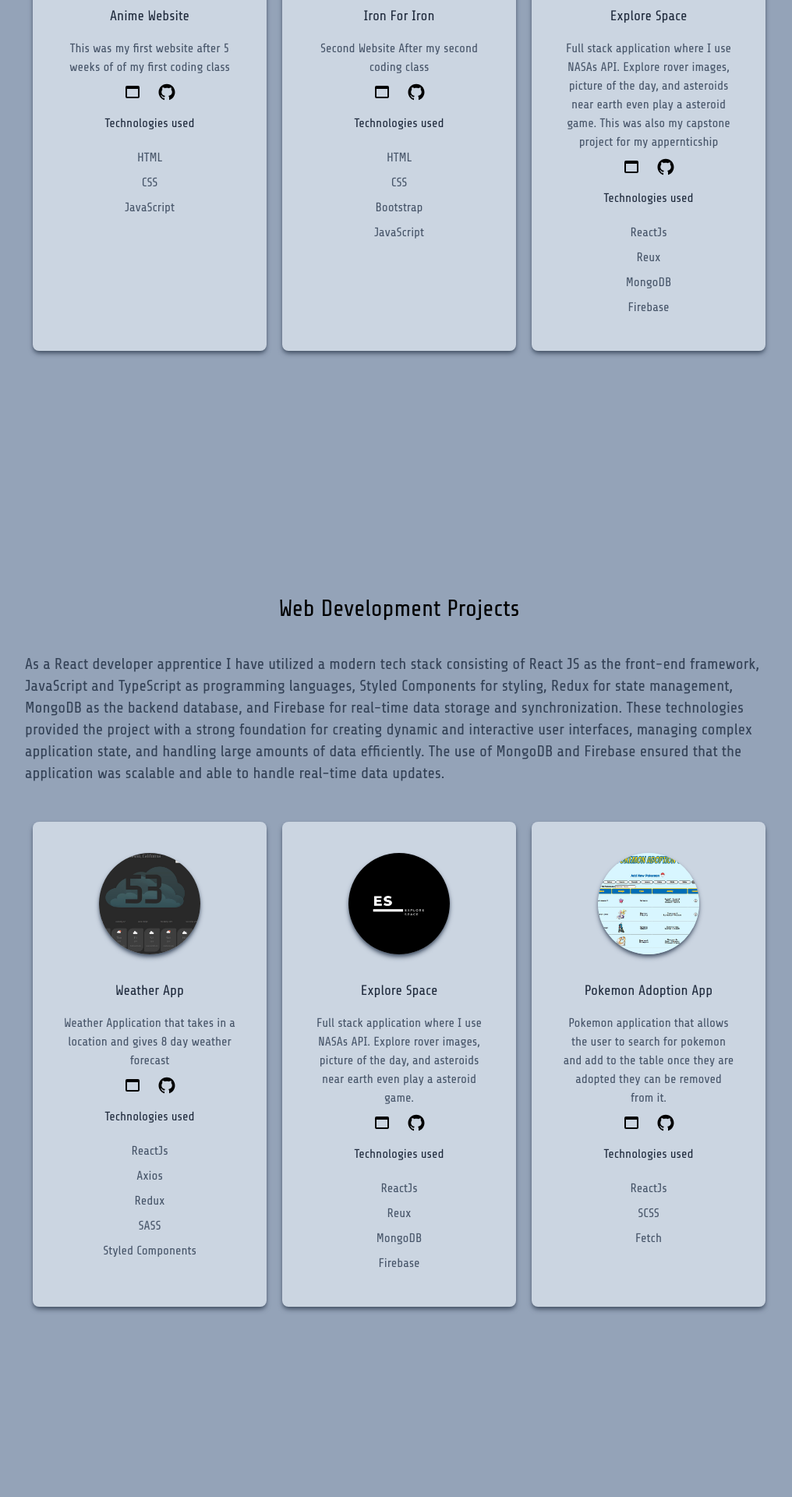
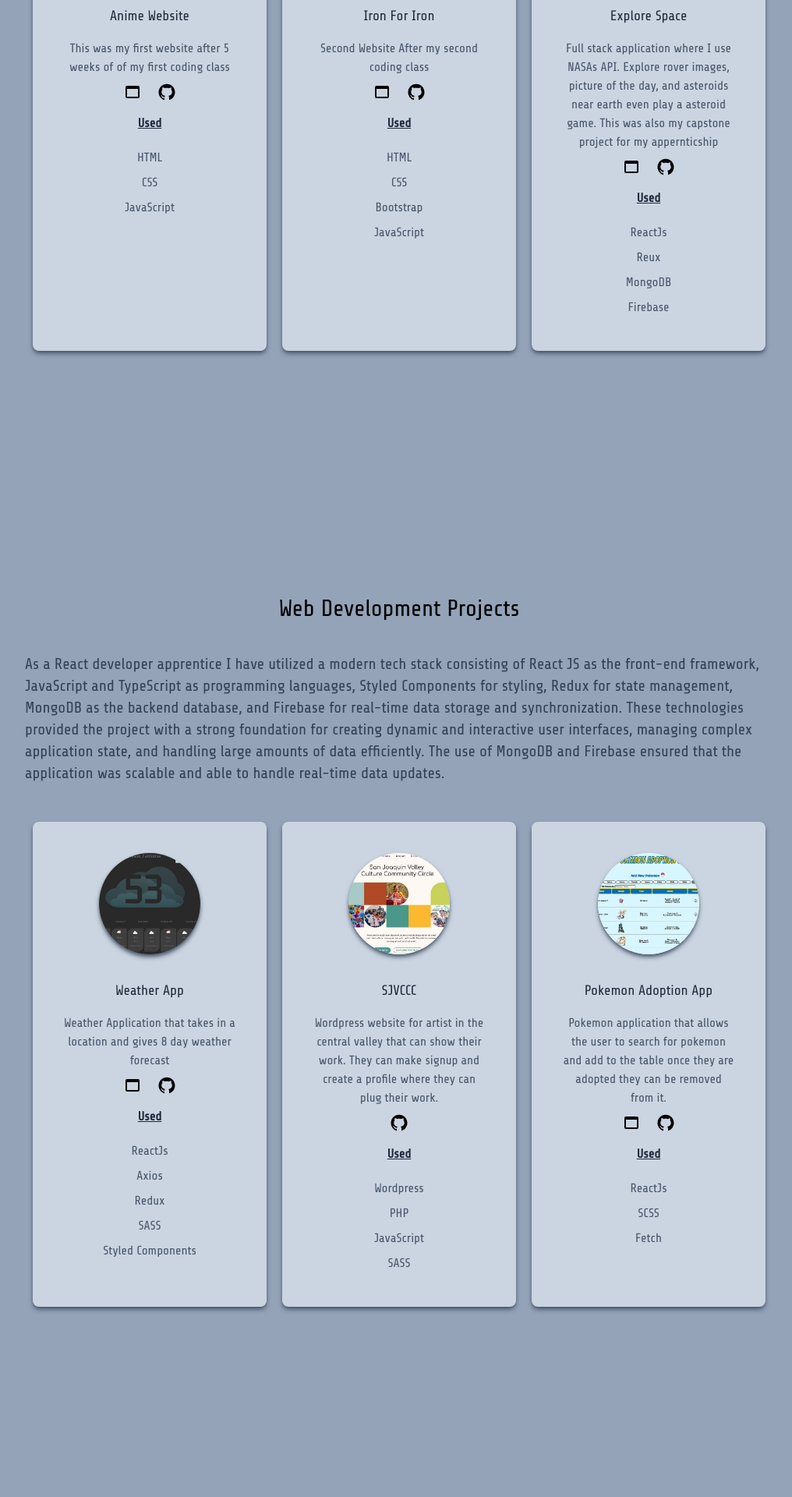
Before and after one commit to gildonnie/gildonnie.github.io, a Next.js app: page / in a window 1280 px wide. Shown: the part 2220-4140 px from the top of the page at 78% size, without its empty margins (128-1144 px from the left). Built offline with nearby package versions, Linux system fonts and the light colour scheme; a web font is replaced by a local one.

Commit message:
updated projects

```diff
--- a/pages/index.js
+++ b/pages/index.js
@@ -17,6 +17,7 @@ import Sql from '../public/SQL1.png';
 import Weather from '../public/weather.png';
 import Anime from '../public/anime.png';
 import Iron from '../public/iron.png';
+import ACTA from '../public/ACTA.png'
 
 export default function Home() {
 
@@ -170,7 +171,7 @@ export default function Home() {
                   <a className="mr-5 text-2xl hover:text-slate-700 dark:hover:text-slate-500" href="https://gildonnie.github.io/final-project/" target="_blank" rel="noreferrer"><MdOutlineWebAsset /></a>
                   <a className="text-2xl hover:text-slate-700 dark:hover:text-slate-500" href="https://github.com/gildonnie/final-project" target="_blank" rel="noreferrer"><AiFillGithub /></a>
                 </div>
-                <h4 className="py-4 text-slate-800 dark:text-slate-500">Technologies used</h4>
+                <h4 className="py-4 text-slate-800 dark:text-slate-500 font-bold underline underline-offset-1">Used</h4>
                 <p className="text-slate-600 py-1 dark:text-slate-400">HTML</p>
                 <p className="text-slate-600 py-1 dark:text-slate-400">CSS</p>
                 <p className="text-slate-600 py-1 dark:text-slate-400">JavaScript</p>
@@ -183,7 +184,7 @@ export default function Home() {
                   <a className="mr-5 text-2xl hover:text-slate-700 dark:hover:text-slate-500" href="https://gildonnie.github.io/" target="_blank" rel="noreferrer"><MdOutlineWebAsset /></a>
                   <a className="text-2xl hover:text-slate-700 dark:hover:text-slate-500" href="https://github.com/gildonnie/gildonnie.github.io" target="_blank" rel="noreferrer"><AiFillGithub /></a>
                 </div>
-                <h4 className="py-4 text-slate-800 dark:text-slate-500">Technologies used</h4>
+                <h4 className="py-4 text-slate-800 dark:text-slate-500 font-bold underline underline-offset-1">Used</h4>
                 <p className="text-slate-600 py-1 dark:text-slate-400">HTML</p>
                 <p className="text-slate-600 py-1 dark:text-slate-400">CSS</p>
                 <p className="text-slate-600 py-1 dark:text-slate-400">Bootstrap</p>
@@ -197,7 +198,7 @@ export default function Home() {
                   <a className="mr-5 text-2xl hover:text-slate-700 dark:hover:text-slate-500" href="https://capstone-nasa-app.herokuapp.com/" target="_blank" rel="noreferrer"><MdOutlineWebAsset /></a>
                   <a className="text-2xl hover:text-slate-700 dark:hover:text-slate-500" href="https://github.com/gildonnie/capstone-nasa-app" target="_blank" rel="noreferrer"><AiFillGithub /></a>
                 </div>
-                <h4 className="py-4 text-slate-800 dark:text-slate-500">Technologies used</h4>
+                <h4 className="py-4 text-slate-800 dark:text-slate-500 font-bold underline underline-offset-1">Used</h4>
                 <p className="text-slate-600 py-1 dark:text-slate-400">ReactJs</p>
                 <p className="text-slate-600 py-1 dark:text-slate-400">Reux</p>
                 <p className="text-slate-600 py-1 dark:text-slate-400">MongoDB</p>
@@ -219,7 +220,7 @@ export default function Home() {
                   <a className="mr-5 text-2xl hover:text-slate-700 dark:hover:text-slate-500" href="https://gildonnie.github.io/weather-app/" target="_blank" rel="noreferrer"><MdOutlineWebAsset /></a>
                   <a className="text-2xl hover:text-slate-700 dark:hover:text-slate-500" href="https://github.com/gildonnie/weather-app" target="_blank" rel="noreferrer"><AiFillGithub /></a>
                 </div>
-                <h4 className="py-4 text-slate-800 dark:text-slate-500">Technologies used</h4>
+                <h4 className="py-4 text-slate-800 dark:text-slate-500 font-bold underline underline-offset-1">Used</h4>
                 <p className="text-slate-600 py-1 dark:text-slate-400">ReactJs</p>
                 <p className="text-slate-600 py-1 dark:text-slate-400">Axios</p>
                 <p className="text-slate-600 py-1 dark:text-slate-400">Redux</p>
@@ -227,18 +228,17 @@ export default function Home() {
                 <p className="text-slate-600 py-1 dark:text-slate-400">Styled Components</p>
               </div>
               <div className="pro-contain bg-slate-300 text-center shadow-md shadow-slate-600 p-10 rounded-lg my-10 dark:shadow-gray-900 dark:shadow-lg dark:bg-gray-700">
-                <Image src={ES} alt="project-images" width={130} height={130} className="inline rounded-full shadow-md shadow-slate-600 dark:shadow-slate-800 "/>
-                <h3 className="text-slate-800 text-lg font-medium pt-8 pb-2 dark:text-slate-500">Explore Space</h3>
-                <p className="text-slate-600 py-2 dark:text-slate-400">Full stack application where I use NASAs API. Explore rover images, picture of the day, and asteroids near earth even play a asteroid game.</p>
+                <Image src={ACTA} alt="project-images" width={130} height={130} className="inline rounded-full shadow-md shadow-slate-600 dark:shadow-slate-800 "/>
+                <h3 className="text-slate-800 text-lg font-medium pt-8 pb-2 dark:text-slate-500">SJVCCC</h3>
+                <p className="text-slate-600 py-2 dark:text-slate-400">Wordpress website for artist in the central valley that can show their work. They can make signup and create a profile where they can plug their work.</p>
                 <div className="flex justify-center">
-                  <a className="mr-5 text-2xl hover:text-slate-700 dark:hover:text-slate-500" href="https://capstone-nasa-app.herokuapp.com/" target="_blank" rel="noreferrer"><MdOutlineWebAsset /></a>
-                  <a className="text-2xl hover:text-slate-700 dark:hover:text-slate-500" href="https://github.com/gildonnie/capstone-nasa-app" target="_blank" rel="noreferrer"><AiFillGithub /></a>
+                  <a className="text-2xl hover:text-slate-700 dark:hover:text-slate-500" href="https://github.com/Shift3/ACTA-SJVCCC" target="_blank" rel="noreferrer"><AiFillGithub /></a>
                 </div>
-                <h4 className="py-4 text-slate-800 dark:text-slate-500">Technologies used</h4>
-                <p className="text-slate-600 py-1 dark:text-slate-400">ReactJs</p>
-                <p className="text-slate-600 py-1 dark:text-slate-400">Reux</p>
-                <p className="text-slate-600 py-1 dark:text-slate-400">MongoDB</p>
-                <p className="text-slate-600 py-1 dark:text-slate-400">Firebase</p>
+                <h4 className="py-4 text-slate-800 dark:text-slate-500 font-bold underline underline-offset-1">Used</h4>
+                <p className="text-slate-600 py-1 dark:text-slate-400">Wordpress</p>
+                <p className="text-slate-600 py-1 dark:text-slate-400">PHP</p>
+                <p className="text-slate-600 py-1 dark:text-slate-400">JavaScript</p>
+                <p className="text-slate-600 py-1 dark:text-slate-400">SASS</p>
               </div>
               <div className="pro-contain bg-slate-300 text-center shadow-md shadow-slate-600 p-10 rounded-lg my-10 dark:shadow-gray-900 dark:shadow-lg dark:bg-gray-700">
                 <Image src={Poke} alt="project-images" width={130} height={130} className="inline rounded-full shadow-md shadow-slate-600 dark:shadow-slate-800 "/>
@@ -248,7 +248,7 @@ export default function Home() {
                   <a className="mr-5 text-2xl hover:text-slate-700 dark:hover:text-slate-500" href="https://gildonnie.github.io/pokemon_adopt/" target="_blank" rel="noreferrer"><MdOutlineWebAsset /></a>
                   <a className="text-2xl hover:text-slate-700 dark:hover:text-slate-500" href="https://github.com/gildonnie/pokemon_adopt" target="_blank" rel="noreferrer"><AiFillGithub /></a>
                 </div>
-                <h4 className="py-4 text-slate-800 dark:text-slate-500">Technologies used</h4>
+                <h4 className="py-4 text-slate-800 dark:text-slate-500 font-bold underline underline-offset-1">Used</h4>
                 <p className="text-slate-600 py-1 dark:text-slate-400">ReactJs</p>
                 <p className="text-slate-600 py-1 dark:text-slate-400">SCSS</p>
                 <p className="text-slate-600 py-1 dark:text-slate-400">Fetch</p>
@@ -270,7 +270,7 @@ export default function Home() {
                 <div className="flex justify-center">
                   <a className="text-2xl hover:text-slate-700 dark:hover:text-slate-500" href="https://github.com/gildonnie/SQL-Projects/blob/main/COVID%20Portfolio%20Project.sql" target="_blank" rel="noreferrer"><AiFillGithub /></a>
                 </div>
-                <h4 className="py-4 text-slate-800 dark:text-slate-500">Technologies used</h4>
+                <h4 className="py-4 text-slate-800 dark:text-slate-500 font-bold underline underline-offset-1">Used</h4>
                 <p className="text-slate-600 py-1 dark:text-slate-400">SQL</p>
                 <p className="text-slate-600 py-1 dark:text-slate-400">Excel</p>
               </div>
@@ -282,7 +282,7 @@ export default function Home() {
                 <div className="flex justify-center">
                   <a className="text-2xl hover:text-slate-700 dark:hover:text-slate-500" href="https://github.com/gildonnie/SQL-Projects/blob/main/Cleaning%20Data%20Project.sql" target="_blank" rel="noreferrer"><AiFillGithub /></a>
                 </div>
-                <h4 className="py-4 text-slate-800 dark:text-slate-500">Technologies used</h4>
+                <h4 className="py-4 text-slate-800 dark:text-slate-500 font-bold underline underline-offset-1">Used</h4>
                 <p className="text-slate-600 py-1 dark:text-slate-400">SQL</p>
                 <p className="text-slate-600 py-1 dark:text-slate-400">Excel</p>
               </div>
@@ -293,7 +293,7 @@ export default function Home() {
                 <div className="flex justify-center">
                   <a className="text-2xl hover:text-slate-700 dark:hover:text-slate-500" href="https://public.tableau.com/app/profile/donnie.gil/viz/TableauCOVIDProject_16752805228030/Dashboard1" target="_blank" rel="noreferrer"><SiTableau /></a>
                 </div>
-                <h4 className="py-4 text-slate-800 dark:text-slate-500">Technologies used</h4>
+                <h4 className="py-4 text-slate-800 dark:text-slate-500 font-bold underline underline-offset-1">Used</h4>
                 <p className="text-slate-600 py-1 dark:text-slate-400">SQL</p>
                 <p className="text-slate-600 py-1 dark:text-slate-400">Tableau</p>
                 <p className="text-slate-600 py-1 dark:text-slate-400">Excel</p>
@@ -305,7 +305,7 @@ export default function Home() {
                 <div className="flex justify-center">
                   <a className="text-2xl hover:text-slate-700 dark:hover:text-slate-500" href="https://public.tableau.com/app/profile/donnie.gil/viz/AirbnbFullProject_16739257188830/Dashboard1" target="_blank" rel="noreferrer"><SiTableau /></a>
                 </div>
-                <h4 className="py-4 text-slate-800 dark:text-slate-500">Technologies used</h4>
+                <h4 className="py-4 text-slate-800 dark:text-slate-500 font-bold underline underline-offset-1">Used</h4>
                 <p className="text-slate-600 py-1 dark:text-slate-400">SQL</p>
                 <p className="text-slate-600 py-1 dark:text-slate-400">Tableau</p>
                 <p className="text-slate-600 py-1 dark:text-slate-400">Excel</p>
```
Also changed, not shown: public/ACTA.JPG (added), public/ACTA.png (added).
